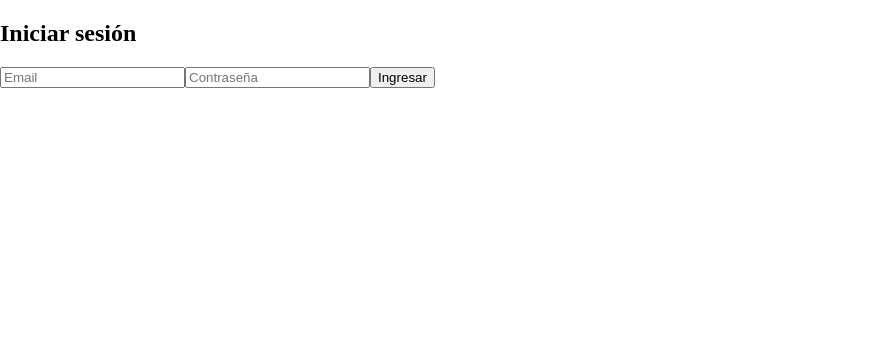
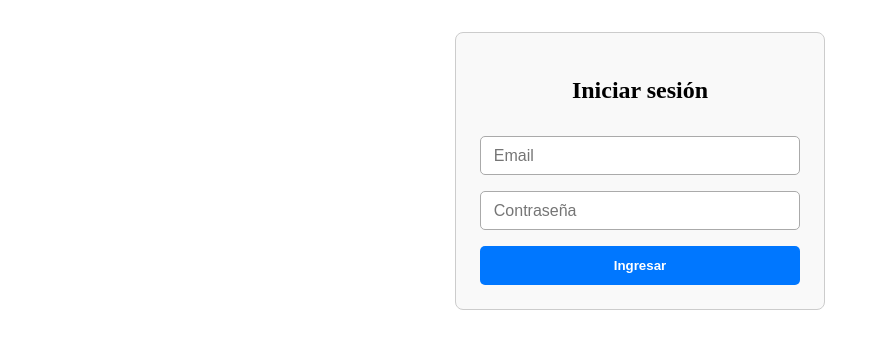
Before and after one commit to MaximoArielAranibe/sistema-contable-firebase, a React (Vite) app: page / in a window 1280 px wide. Shown: the top 348 px of the page, without its empty margins (0-888 px from the left). Built offline with nearby package versions, Linux system fonts and the light colour scheme; no server answers.

Commit message:
Estilos login

```diff
--- a/src/components/Login.jsx
+++ b/src/components/Login.jsx
@@ -2,6 +2,7 @@
 import { useState } from 'react';
 import { signInWithEmailAndPassword } from 'firebase/auth';
 import { auth } from '../firebase';
+import '../styles/login.scss'
 
 export default function Login() {
   const [email, setEmail] = useState('');
@@ -24,10 +25,10 @@ export default function Login() {
   };
 
   return (
-    <form onSubmit={handleSubmit} className="flex flex-col p-4 max-w-xs mx-auto gap-4">
-      <h2 className="text-xl font-bold">Iniciar sesión</h2>
+    <form onSubmit={handleSubmit} className="login-form">
+  <h2 className="login-form__title">Iniciar sesión</h2>
   <input
-        className="border p-2 rounded"
+    className="login-form__input"
     type="email"
     placeholder="Email"
     value={email}
@@ -36,7 +37,7 @@ export default function Login() {
     autoComplete="username"
   />
   <input
-        className="border p-2 rounded"
+    className="login-form__input"
     type="password"
     placeholder="Contraseña"
     value={password}
@@ -45,13 +46,14 @@ export default function Login() {
     autoComplete="current-password"
   />
   <button
-        className="bg-blue-500 text-white p-2 rounded disabled:opacity-50"
+    className="login-form__button"
     type="submit"
     disabled={loading}
   >
     {loading ? 'Ingresando...' : 'Ingresar'}
   </button>
-      {error && <p className="text-red-600 text-sm mt-2">{error}</p>}
+  {error && <p className="login-form__error">{error}</p>}
 </form>
+
   );
 }
--- /dev/null
+++ b/src/styles/login.scss
@@ -0,0 +1,61 @@
+/* src/styles/_login.scss */
+
+.login-form {
+  max-width: 320px;
+  margin: 2rem auto;
+  padding: 1.5rem;
+  display: flex;
+  flex-direction: column;
+  gap: 1rem;
+  border: 1px solid #ccc;
+  border-radius: 8px;
+  background-color: #f9f9f9;
+}
+
+.login-form__title {
+  font-size: 1.5rem;
+  font-weight: 700;
+  text-align: center;
+  margin-bottom: 1rem;
+}
+
+.login-form__input {
+  padding: 0.6rem 0.8rem;
+  border: 1px solid #aaa;
+  border-radius: 5px;
+  font-size: 1rem;
+  transition: border-color 0.3s ease;
+
+  &:focus {
+    outline: none;
+    border-color: #0077ff;
+    box-shadow: 0 0 5px rgba(0, 119, 255, 0.5);
+  }
+}
+
+.login-form__button {
+  padding: 0.75rem 0;
+  background-color: #0077ff;
+  color: white;
+  border: none;
+  border-radius: 5px;
+  font-weight: 600;
+  cursor: pointer;
+  transition: background-color 0.3s ease;
+
+  &:hover:not(:disabled) {
+    background-color: #005fcc;
+  }
+
+  &:disabled {
+    opacity: 0.6;
+    cursor: not-allowed;
+  }
+}
+
+.login-form__error {
+  color: #d93025;
+  font-size: 0.875rem;
+  text-align: center;
+  margin-top: 0.5rem;
+}
```
Lines whose indentation alone changed are shown as unchanged.
